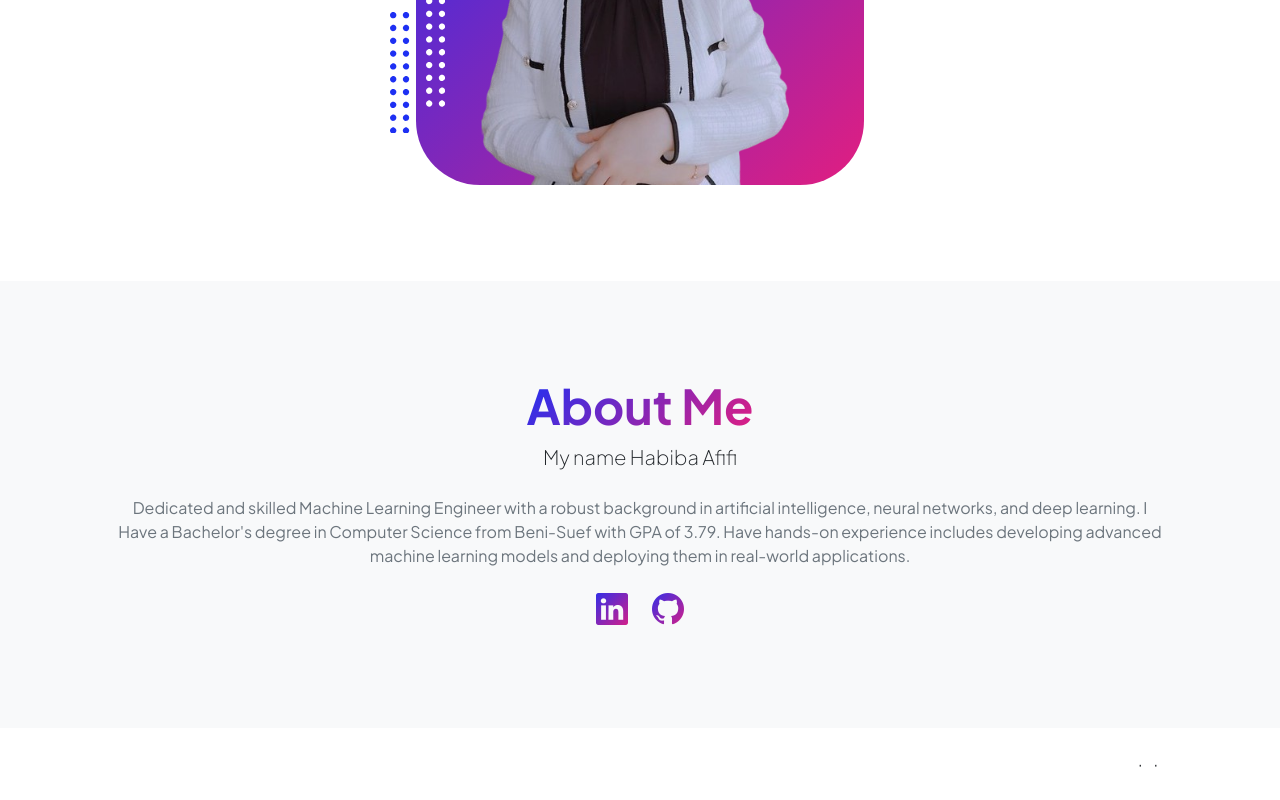
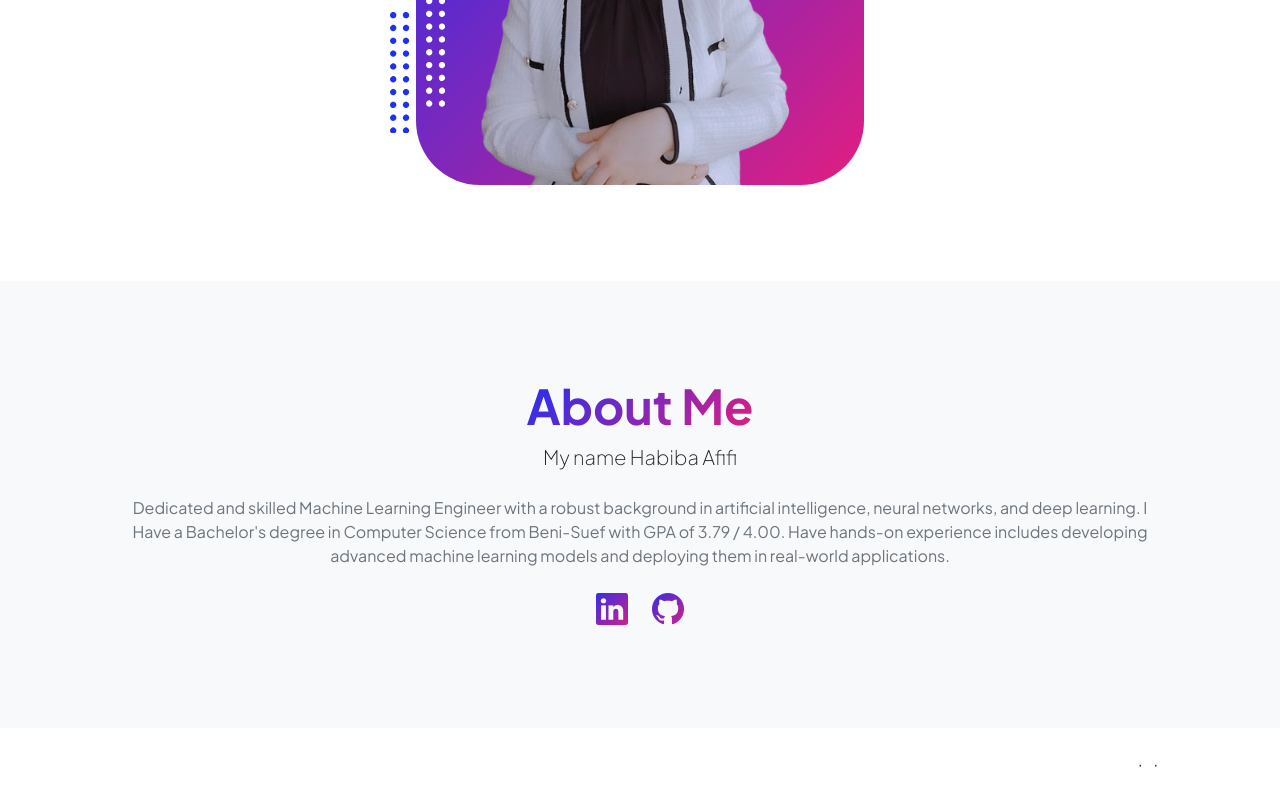
Before and after one commit to hafifi29/landing-page, a plain HTML site: page index.html in a window 1280 px wide. Shown: the part 771-1571 px from the top of the page. Drawn offline with nearby package versions, Linux system fonts and the light colour scheme.

Commit message:
gpa edit

```diff
--- a/index.html
+++ b/index.html
@@ -368,7 +368,8 @@
                             <p class="lead fw-light mb-4">My name Habiba Afifi</p>
                             <p class="text-muted">Dedicated and skilled Machine Learning Engineer with a robust
                                 background in artificial intelligence, neural networks, and deep learning. I Have a
-                                Bachelor's degree in Computer Science from Beni-Suef with GPA of 3.79. Have hands-on
+                                Bachelor's degree in Computer Science from Beni-Suef with GPA of 3.79 / 4.00. Have
+                                hands-on
                                 experience
                                 includes developing advanced machine learning models and deploying them in real-world
                                 applications.</p>
```
Also changed, not shown: resume.html (+1 -1 lines).
